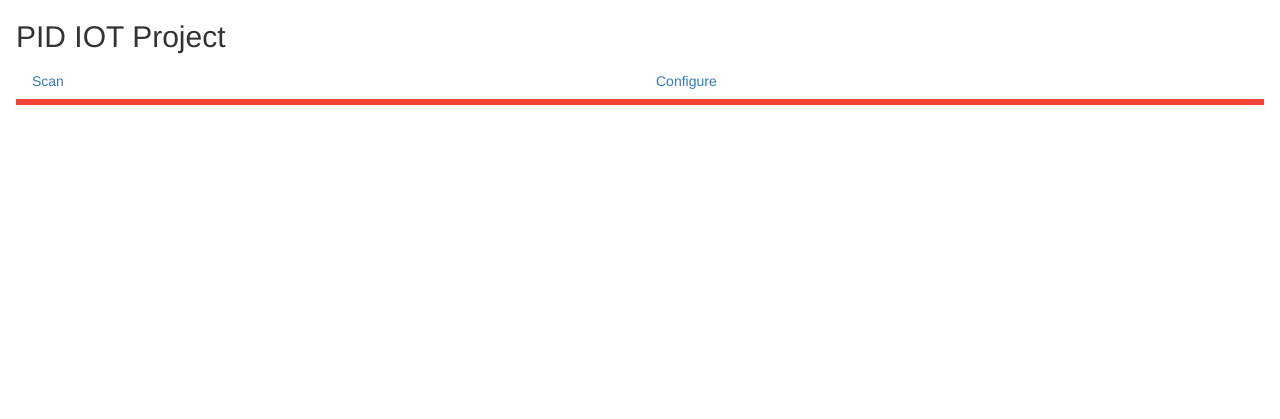
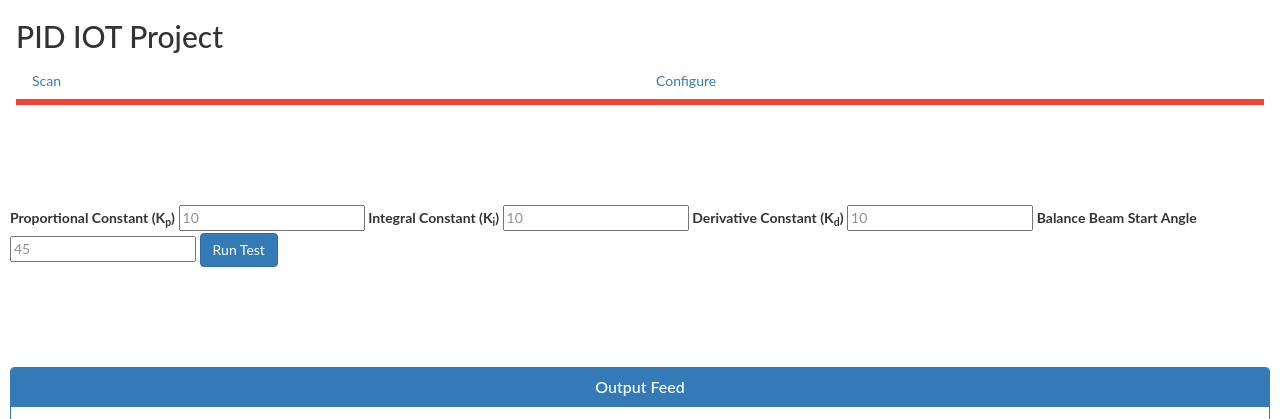
Before and after one commit to NIAGroup/2020_Arduino_Pi_IOT_Project, a Flask app: page / in a window 1280 px wide. Shown: the top 419 px of the page. Before the commit the page ends 105 px from the top, so only its background shows below. Run offline with Flask 2, Linux system fonts and the light colour scheme; some libraries are stand-ins or nearby versions.

Commit message:
Adittion of output and run sections along with scan icons

```diff
--- a/flask_webapp/static/css/menu_list.css
+++ b/flask_webapp/static/css/menu_list.css
@@ -1,3 +1,7 @@
+body {
+  font-family: 'lato', sans-serif;
+}
+
 .closebtn {
   float: right;
 }
@@ -8,3 +12,30 @@
   font-size: 35px;
   cursor: pointer;
 }
+
+.mission_control, .output {
+  padding-top: 100px;
+  padding-left: 10px;
+  padding-right: 10px;
+}
+
+.output{
+
+  justify-content: center;
+}
+
+
+tr:nth-child(odd) {
+  background-color: #eee;
+}
+
+th {
+  background-color: #555;
+  color: #fff;
+}
+
+th,
+td {
+  text-align: left;
+  padding: 0.5em 1em;
+}
--- a/flask_webapp/static/js/menu_list.js
+++ b/flask_webapp/static/js/menu_list.js
@@ -1,4 +1,10 @@
 function openSelection(evt, selectionName) {
+  closeMenu();
+  document.getElementById(selectionName).style.display = "block";
+  evt.currentTarget.firstElementChild.className += " w3-border-red";
+}
+
+function closeMenu(){
   var i, x, tablinks;
   x = document.getElementsByClassName("selection");
   for (i = 0; i < x.length; i++) {
@@ -8,10 +14,25 @@ function openSelection(evt, selectionName) {
   for (i = 0; i < x.length; i++) {
     tablinks[i].className = tablinks[i].className.replace(" w3-border-red", "");
   }
-  document.getElementById(selectionName).style.display = "block";
-  evt.currentTarget.firstElementChild.className += " w3-border-red";
 }
 
-function closeMenu(menu_id_name){
-document.getElementById(menu_id_name).style.display='none';
+function changeRunButtonColor(){
+  var btn;
+  btn = document.getElementById("runBtn");
+
+  if(btn.classList.contains("btn-success"))
+  {
+    btn.classList.remove("btn-success");
+    btn.classList.add("btn-danger")
+  }
+  else if (btn.classList.contains("btn-danger"))
+  {
+    btn.classList.remove("btn-danger");
+    btn.classList.remove("btn-success");
+  }
+  else
+  {
+    btn.classList.add("btn-success");
+  }
+
 }
--- a/flask_webapp/templates/index.html
+++ b/flask_webapp/templates/index.html
@@ -19,43 +19,42 @@
 
       <div class="w3-row">
         <a href="javascript:void(0)" onclick="openSelection(event, 'Scan');">
-          <div class="w3-half tablink w3-bottombar w3-hover-light-grey w3-padding w3-border-red w3-border-red w3-border-red">Scan</div>
+          <div class="w3-half tablink w3-bottombar w3-hover-light-grey w3-padding w3-border-red w3-border-red w3-border-red col-xs-6">Scan</div>
         </a>
         <a href="javascript:void(0)" onclick="openSelection(event, 'Configure');">
-          <div class="w3-half tablink w3-bottombar w3-hover-light-grey w3-padding w3-border-red w3-border-red w3-border-red">Configure</div>
+          <div class="w3-half tablink w3-bottombar w3-hover-light-grey w3-padding w3-border-red w3-border-red w3-border-red col-xs-6">Configure</div>
         </a>
       </div>
 
       <div id="Scan" class="w3-container selection" style="display:none">
         <div class="container-fluid">
           <div class = "row">
-          <!--<span onclick="closeMenu('Scan');"<button type="button" class="btn btn-danger closebtn">x</button></span>-->
-           <span onclick="closeMenu('Scan');" class="closebtnCross">x</span>
+           <span onclick="closeMenu();" class="closebtnCross">x</span>
           </div>
           <div class="row">
-            <div class="col-xs-6 col-md-3">
+            <div class="col-xs-3">
               <a href="#" class="thumbnail">
                 <img src="..\static\img\arduino_icon.png" alt="Arduino icon">
               </a>
-              <p>IP Address</p>
+              <p style="text-align:center;">127.0.0.1</p>
             </div>
-            <div class="col-xs-6 col-md-3">
+            <div class="col-xs-3">
               <a href="#" class="thumbnail">
                 <img src="..\static\img\arduino_icon.png" alt="Arduino icon">
               </a>
-              <p>IP Address</p>
+              <p style="text-align:center;">127.0.0.2</p>
             </div>
-            <div class="col-xs-6 col-md-3">
+            <div class="col-xs-3">
               <a href="#" class="thumbnail">
                 <img src="..\static\img\arduino_icon.png" alt="Arduino icon">
               </a>
-              <p>IP Address</p>
+              <p style="text-align:center;">127.0.0.3</p>
             </div>
-            <div class="col-xs-6 col-md-3">
+            <div class="col-xs-3">
               <a href="#" class="thumbnail">
                 <img src="..\static\img\arduino.png" alt="Arduino icon">
               </a>
-              <p>IP Address</p>
+              <p style="text-align:center;">127.0.0.4</p>
             </div>
           </div>
           <div class="row">
@@ -66,7 +65,7 @@
 
       <div id="Configure" class="w3-container selection" style="display:none">
         <div class = "row">
-           <span onclick="closeMenu('Configure');" class="closebtnCross">x</span>
+           <span onclick="closeMenu();" class="closebtnCross">x</span>
         </div>
         <div class = "row">
           <h3>This is Configure Section</h3>
@@ -74,13 +73,80 @@
       </div>
     </div>
 
-    <section>
-      <!-- Mission control for running a command with params -->
-      <!-- forms for users to enter values and -->
+    <section class="mission_control">
+      <form>
+        <label for="kp"> Proportional Constant (K<sub>p</sub>) </label>
+        <input id="kp" name="Proportional Constant (Kp)" type="number" step="any" required placeholder="10">
+
+        <label for="ki"> Integral Constant (K<sub>i</sub>) </label>
+        <input  id="ki" name="Integral Constant (Ki)" type="number" step="any" required placeholder="10">
+
+        <label for="kd"> Derivative Constant (K<sub>d</sub>) </label>
+        <input id="kd" name="Derivative Constant (Kd)" type="number" step="any" required placeholder="10">
+
+        <label for="angle"> Balance Beam Start Angle </label>
+        <input id="angle" name="Balance Beam Start Angle" type="number" step="any" required placeholder="45">
+
+        <button id="runBtn" type="submit" class="btn btn-primary" onclick="changeRunButtonColor()"> Run Test </button>
+      </form>
     </section>
 
-    <section>
-      <!-- output with live video and data feed-->
+    <section class="output">
+      <div class="panel panel-primary">
+        <div class="panel-heading">
+          <h3 class="panel-title" style="text-align:center;"> Output Feed </h3>
+        </div>
+        <div class="panel-body">
+          <div class="row">
+            <div class="col-xs-6">
+              <div class="embed-responsive embed-responsive-4by3">
+                <iframe src="https://www.youtube.com/embed/JFTJ2SS4xyA" frameborder="0" allow="accelerometer; autoplay; encrypted-media; gyroscope; picture-in-picture" allowfullscreen></iframe>
+              </div>
+            </div>
+            <div class="col-xs-6">
+              <div class="table-responsive">
+                <table class="table">
+                  <tr>
+                    <th>PID Values [K<sub>p</sub>, K<sub>i</sub>, K<sub>d</sub>]</th>
+                    <th>Start Angle</th>
+                    <th>Balance Time (s)</th>
+                    <th>Date(mm/dd/yyyy)</th>
+                    <th>Time(hr/mm/ss)</th>
+                  </tr>
+                  <tr>
+                    <td>10,12,14</td>
+                    <td>45</td>
+                    <td>3.5</td>
+                    <td>11/11/2011</td>
+                    <td>13/54/06</td>
+                  </tr>
+                  <tr>
+                    <td>10,13,20</td>
+                    <td>50</td>
+                    <td>4</td>
+                    <td>11/11/2011</td>
+                    <td>13/57/01</td>
+                  </tr>
+                  <tr>
+                    <td>10,13,20</td>
+                    <td>50</td>
+                    <td>4</td>
+                    <td>11/11/2011</td>
+                    <td>13/57/01</td>
+                  </tr>
+                  <tr>
+                    <td>10,13,20</td>
+                    <td>50</td>
+                    <td>4</td>
+                    <td>11/11/2011</td>
+                    <td>13/57/01</td>
+                  </tr>
+                </table>
+              </div>
+            </div>
+          </div>
+        </div>
+      </div>
     </section>
 </body>
 </html>
```
